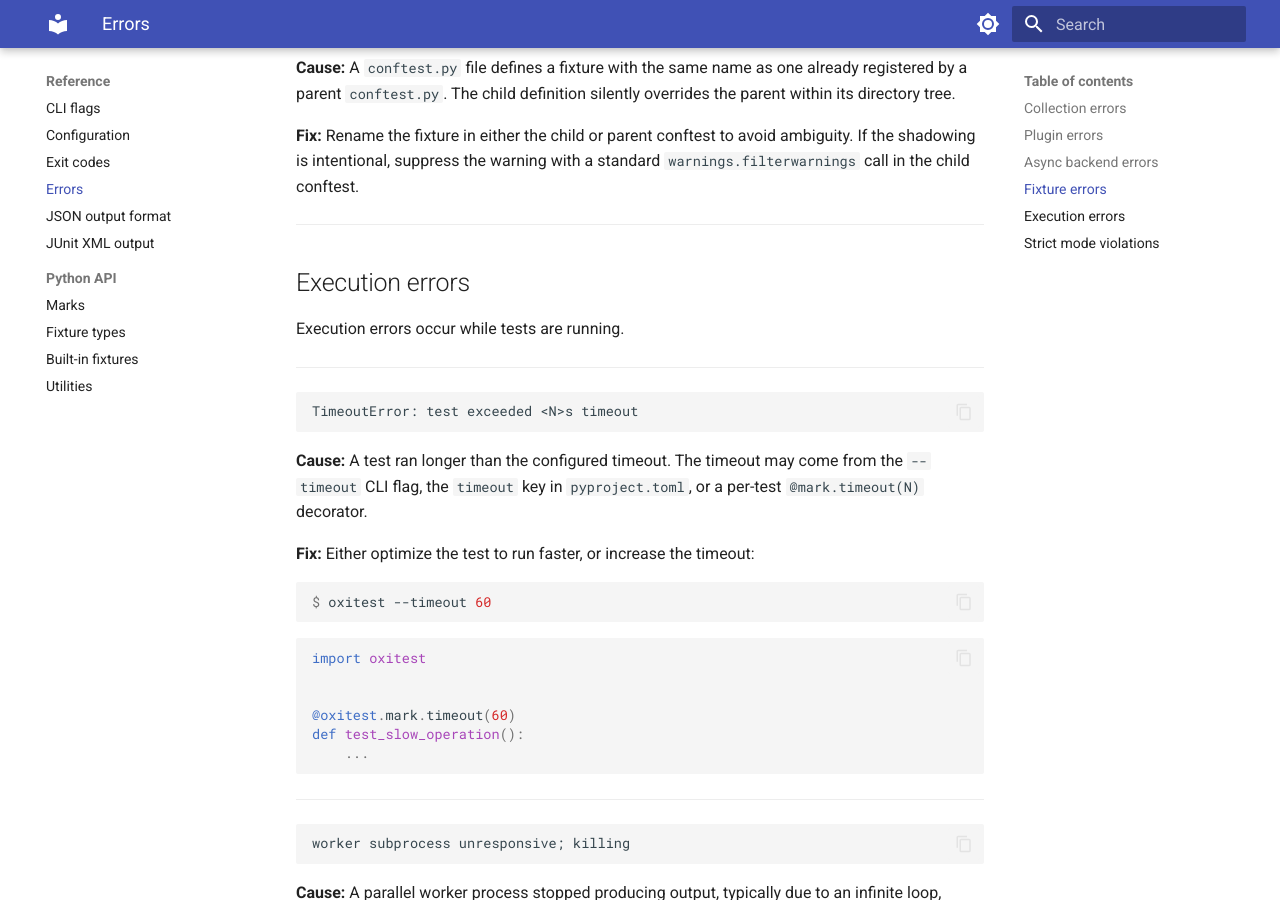
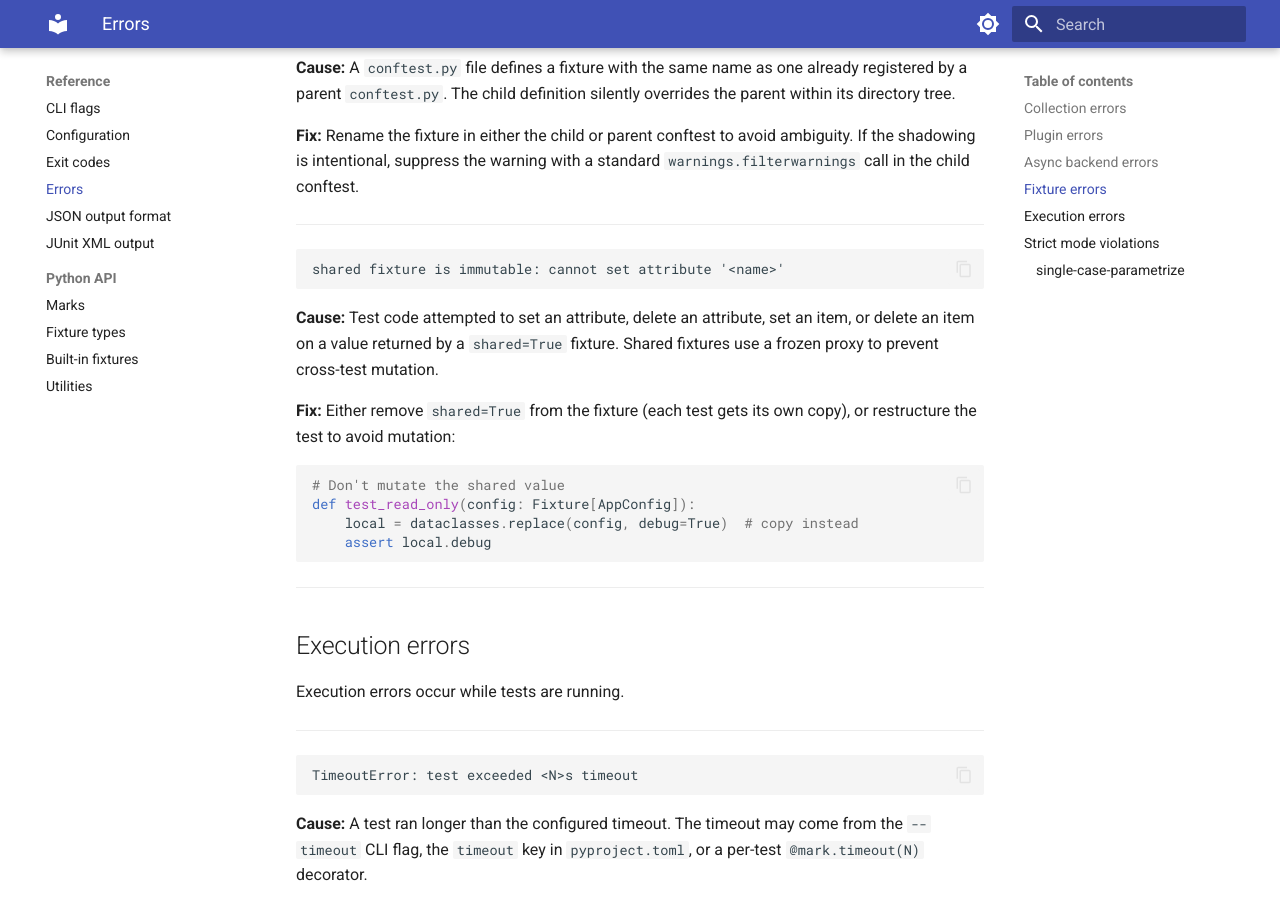
Before and after one commit to kalonji-tools/oxitest, an MkDocs documentation site: the page built from docs/src/reference/errors.md, in a window 1280 px wide and 900 px high, scrolled down 5008 px. Built offline with MkDocs 1.6.1 and Material for MkDocs 9.7.7, drawn with Linux system fonts in a browser that asks for light colours; some of the changed text lies outside the part shown.

Commit message:
docs: add missing reference entries (CLI, config, errors, API)
- cli.md: add plugins subcommand, list --count, --collection-profile.
  Fix -k type from EXPR to SUBSTRING in all three subcommand tables.
  Add reciprocal link to configuration.md.
- configuration.md: add async_backend, auto_arrange, auto_arrange_threshold,
  keep_tmp keys. Add reciprocal link to cli.md.
- errors.md: add single-case-parametrize violation and
  SharedFixtureMutationError entries.
- utilities.md: full rewrite — add human prose, approx(), skip() with
  parameter tables and examples.
- fixture-types.md: add intro table explaining when to use each type.

Assisted-by: Claude Opus 4.6 (1M context) <noreply@anthropic.com>

````diff
--- a/docs/src/reference/errors.md
+++ b/docs/src/reference/errors.md
@@ -280,6 +280,26 @@ standard `warnings.filterwarnings` call in the child conftest.
 
 ---
 
+```text
+shared fixture is immutable: cannot set attribute '<name>'
+```
+
+**Cause:** Test code attempted to set an attribute, delete an attribute, set an
+item, or delete an item on a value returned by a `shared=True` fixture. Shared
+fixtures use a frozen proxy to prevent cross-test mutation.
+
+**Fix:** Either remove `shared=True` from the fixture (each test gets its own
+copy), or restructure the test to avoid mutation:
+
+```python
+# Don't mutate the shared value
+def test_read_only(config: Fixture[AppConfig]):
+    local = dataclasses.replace(config, debug=True)  # copy instead
+    assert local.debug
+```
+
+---
+
 ## Execution errors
 
 Execution errors occur while tests are running.
@@ -454,3 +474,27 @@ fixture), verify that it is marked with `autouse=True` -- autouse fixtures
 are excluded from this check.
 
 ---
+
+### `single-case-parametrize`
+
+```text
+strict: @parametrize with a single case — use a plain test instead
+```
+
+**Cause:** A `@oxi.parametrize` decorator has exactly one case. This adds
+indirection without benefit.
+
+**Fix:** Remove the decorator and inline the value, or add more test cases:
+
+```python
+# Before
+@oxi.parametrize("x", [42])
+def test_answer(x: int):
+    assert x == 42
+
+# After
+def test_answer():
+    assert 42 == 42
+```
+
+---
````
Also changed, not shown: docs/src/reference/cli.md (+24 -3 lines), docs/src/reference/configuration.md (+6 -0 lines), docs/src/reference/python-api/fixture-types.md (+15 -0 lines), docs/src/reference/python-api/utilities.md (+56 -0 lines).
